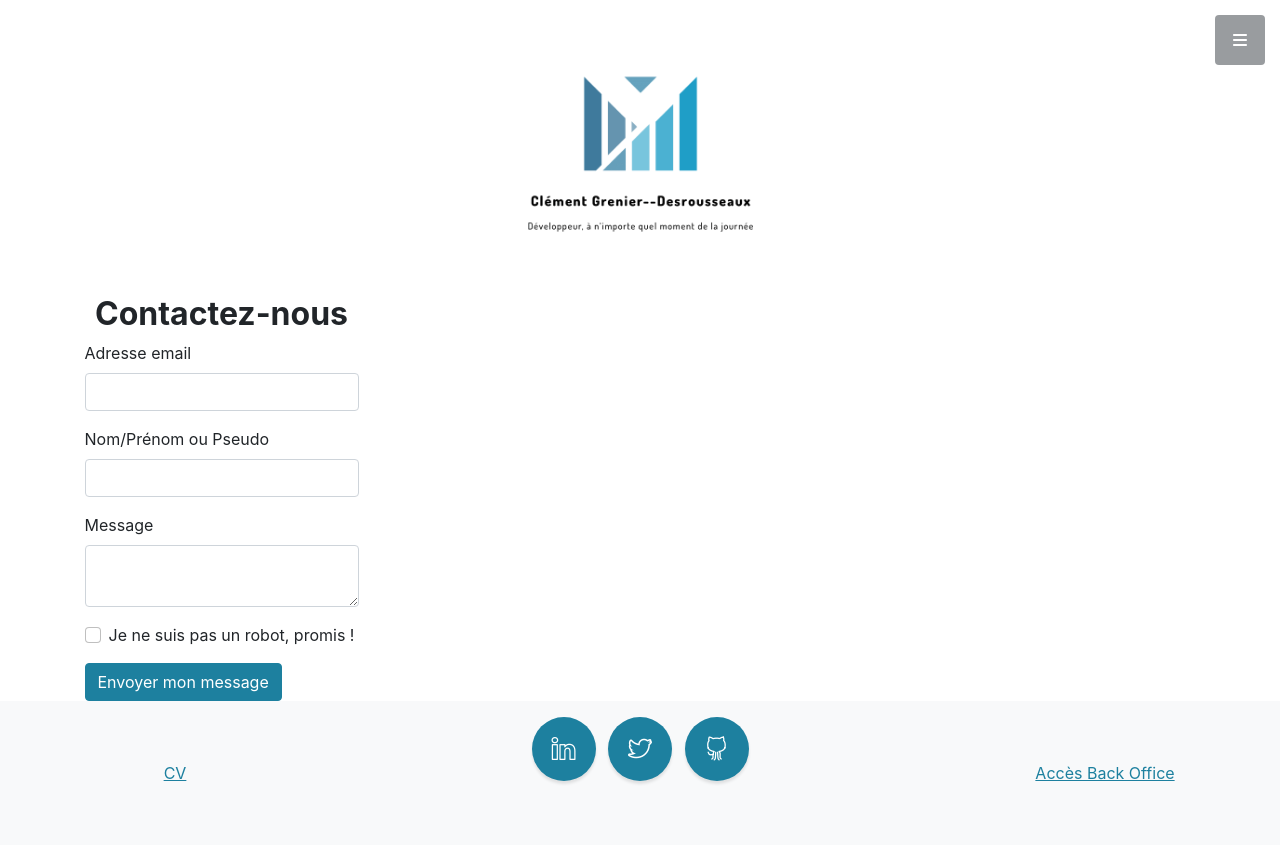
After one commit to ClementGrenierDesrousseaux/ClementGrenierDesrousseaux_P5_06052022, a PHP site: the page made by templates/oneArticle/index.html.twig in a window 1280 px wide. The commit adds this page. Run offline with PHP 8.4, Linux system fonts and the light colour scheme; the template is opened without the code that fills it, so the values that code supplies are empty; some libraries are stand-ins or nearby versions.

Commit message:
Avancement sur le design front : home page, liste des articles, et article selon id -> tout ça en statique

```diff
--- a/public/index.php
+++ b/public/index.php
@@ -9,8 +9,8 @@ require('../vendor/autoload.php');
 $router = new Router($_GET['url']);
 
 $router->get('/', 'App\Controller\IndexController@index');
-$router->get('/articles', 'App\Controller\BlogController@listeArticles');
-$router->get('/article/:id', 'App\Controller\BlogController@show');
+$router->get('/articles', 'App\Controller\listArticlesController@index');
+$router->get('/article/:id', 'App\Controller\oneArticleController@index');
 
 $router->get('/login', 'App\Controller\LoginController@index');
 
--- a/templates/base.html.twig
+++ b/templates/base.html.twig
@@ -17,6 +17,14 @@
           rel="stylesheet"/>
 </head>
 <body>
+   {# <div class="container">
+        <div class="row">
+            <div class="col-12 d-flex align-items-center justify-content-center mt-3">
+                <img src="../../public/asset/img/logo_transparent.png" alt="" class="w-25">
+            </div>
+        </div>
+    </div>#}
+
 {% block body %} {% endblock %}
 </body>
 </html>
--- /dev/null
+++ b/templates/oneArticle/index.html.twig
@@ -0,0 +1,153 @@
+{% extends "base.html.twig" %}
+
+{% block title %} Page d'accueil {% endblock %}
+
+{% block stylesheets %}
+    <link rel="stylesheet" href="public/css/style.css">
+    <link href="https://cdnjs.cloudflare.com/ajax/libs/simple-line-icons/2.5.5/css/simple-line-icons.min.css"
+          rel="stylesheet"/>
+{% endblock %}
+
+{% block scripts %}
+    <script src="public/js/script.js"></script>
+    <script src="https://use.fontawesome.com/releases/v6.1.0/js/all.js" crossorigin="anonymous"></script>
+{% endblock %}
+
+
+
+
+{% block body %}
+
+    <header>
+        <!--  Navigation  -->
+        <a class="menu-toggle rounded" href="#"><i class="fas fa-bars"></i></a>
+        <nav id="sidebar-wrapper">
+            <ul class="sidebar-nav">
+                <li class="sidebar-brand">Mon portefolio</li>
+                <li class="sidebar-nav-item"><a href="/ClementGrenierDesrousseaux_P5_06052022/">Accueil</a></li>
+                <li class="sidebar-nav-item"><a href="articles">Nos articles</a></li>
+                <li class="sidebar-nav-item"><a href="#">Contact</a></li>
+            </ul>
+        </nav>
+
+        <div class="container">
+            <div class="row">
+                <div class="col-12 d-flex align-items-center justify-content-center mt-3">
+                    <img src="../public/asset/img/logo_transparent.png" alt="" class="w-25">
+                </div>
+
+            </div>
+        </div>
+    </header>
+
+
+    <div class="container">
+        <div class="raw">
+            {% for article in articles %}
+
+                <div class="row mt-3 mb-3">
+                    <div class="col-12">
+                        <div class="card">
+                            <div class="card-body">
+                                <div class="d-flex align-items-center justify-content-between">
+                                    <h4>{{article.Title}}</h4>
+                                    <p>{{article.Date}}</p>
+                                </div>
+                                <div class="mx-5 mt-3 mb-3">
+                                    <p>{{article.Chapo}}</p>
+                                </div>
+                                <div>
+                                    <p>{{ article.Description | raw }}</p>
+                                </div>
+                                <div class="d-flex justify-content-between">
+                                    <p>{{ article.Author }}</p>
+                                    <a href="article/1">Lire l'article</a>
+                                </div>
+                            </div>
+                        </div>
+                    </div>
+                </div>
+
+            {% endfor %}
+        </div>
+
+
+        <div class="raw">
+            <div class="col-md-3 col-sm-12">
+                <h2 class="justify-content-center align-items-center d-flex">Contactez-nous</h2>
+                <div class="align-items-center justify-content-center d-flex">
+                    <form>
+                        <div class="mb-3">
+                            <label for="exampleInputEmail1" class="form-label">Adresse email</label>
+                            <input type="email" class="form-control" id="exampleInputEmail1" aria-describedby="emailHelp">
+                        </div>
+
+                        <div class="mb-3">
+                            <label for="exampleInputEmail1" class="form-label">Nom/Prénom ou Pseudo</label>
+                            <input type="email" class="form-control" id="exampleInputEmail1" aria-describedby="emailHelp">
+                        </div>
+
+                        <div class="mb-3">
+                            <label for="exampleInputEmail1" class="form-label">Message</label>
+                            <textarea class="form-control" aria-label="With textarea"></textarea>
+
+                        </div>
+
+                        <div class="mb-3 form-check">
+                            <input type="checkbox" class="form-check-input" id="exampleCheck1">
+                            <label class="form-check-label" for="exampleCheck1">Je ne suis pas un robot, promis !</label>
+                        </div>
+                        <button type="submit" class="btn btn-primary">Envoyer mon message</button>
+                    </form>
+                </div>
+            </div>
+            <div class="col-md-6 col-sm-12">
+                {% for comment in comments %}
+
+                    <div class="row mt-3 mb-3">
+                        <div class="col-12">
+                            <div class="card">
+                                <div class="card-body">
+                                    <div class="d-flex align-items-center justify-content-between">
+                                        <h6>{{comment.Author}}</h6>
+                                        <p>{{comment.Date}}</p>
+                                    </div>
+                                    <div>
+                                        <p>{{ comment.Description | raw }}</p>
+                                    </div>
+                                </div>
+                            </div>
+                        </div>
+                    </div>
+
+                {% endfor %}
+            </div>
+        </div>
+    </div>
+
+    <div class="container-fluid bg-light">
+        <footer class="container footer text-center d-flex justify-content-between align-items-center">
+            <div class="col-2 ">
+                <a href="public/asset/pdf/cv.pdf">CV</a>
+            </div>
+            <div class="col-8 d-flex align-items-center justify-content-center">
+                <ul class="list-inline mb-5">
+                    <li class="list-inline-item">
+                        <a class="social-link rounded-circle text-white mr-3" href="#!"><i class="icon-social-linkedin"></i></a>
+                    </li>
+                    <li class="list-inline-item">
+                        <a class="social-link rounded-circle text-white mr-3" href="#!"><i class="icon-social-twitter"></i></a>
+                    </li>
+                    <li class="list-inline-item">
+                        <a class="social-link rounded-circle text-white" href="#!"><i class="icon-social-github"></i></a>
+                    </li>
+                </ul>
+                <!--            <p class="text-muted small mb-0">Copyright &copy; Your Website 2022</p>-->
+            </div>
+            <div class="col-2">
+                <a href="admin">Accès Back Office</a>
+            </div>
+        </footer>
+    </div>
+
+{% endblock %}
```
Also changed, not shown: src/Controller/IndexController.php (+15 -10 lines), src/Controller/ListArticlesController.php (added, +77 -0 lines), src/Controller/oneArticleController.php (added, +59 -0 lines), templates/index/index.html.twig (+31 -6 lines), templates/listArticles/index.html.twig (added, +98 -0 lines), public/asset/img/logo_transparent.png (added), 1 other file.
